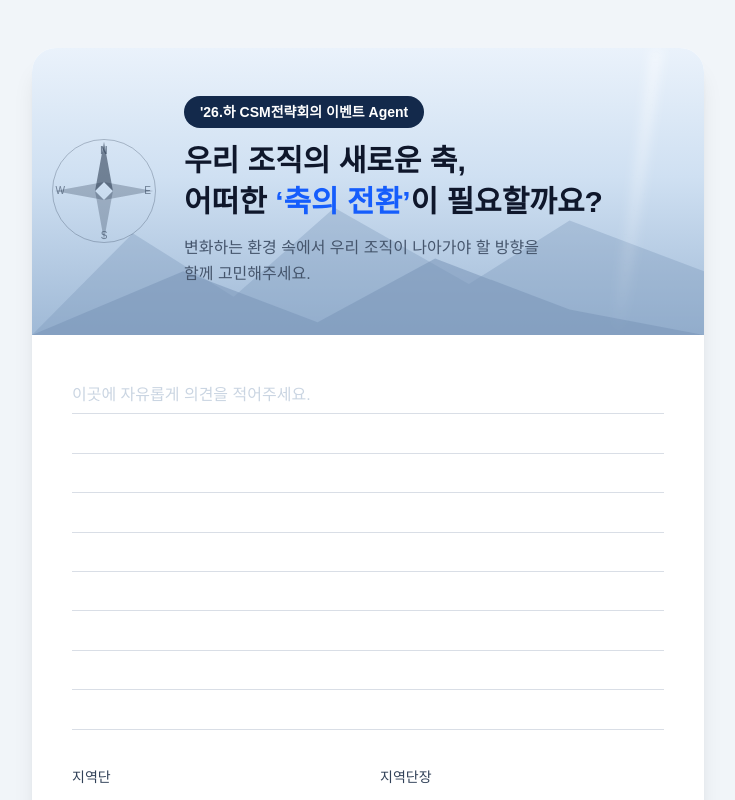
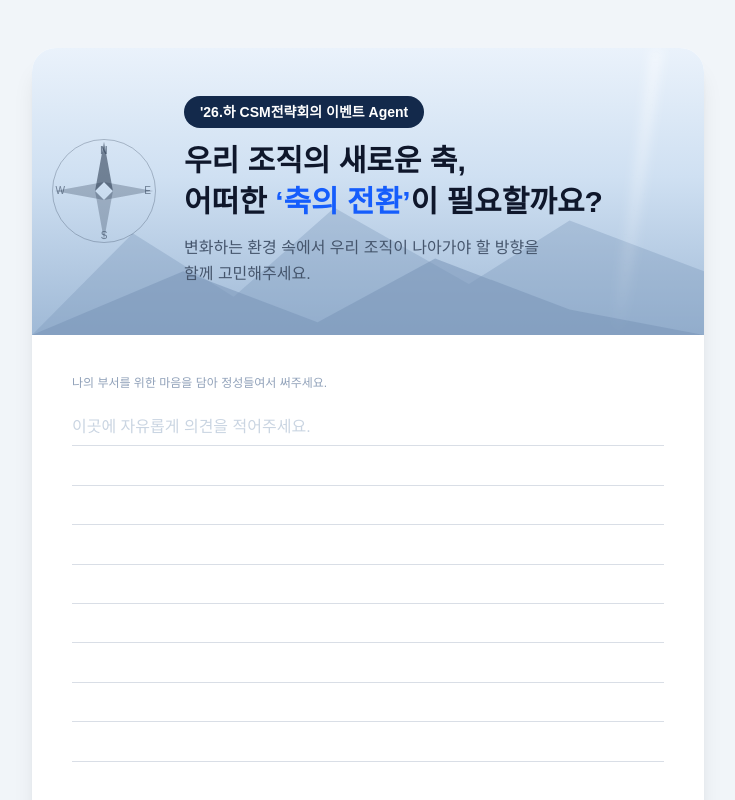
Before and after one commit to 0818soo-wq/picker, a Next.js app: page /entry/leader in a window 1280 px wide. Shown: the top 800 px of the page, without its empty margins (272-1007 px from the left). Built offline with nearby package versions, Linux system fonts and the light colour scheme.

Commit message:
접수(작성자) 화면에 작은 안내 문구 추가
"나의 부서를 위한 마음을 담아 정성들여서 써주세요."를 작성란 위에 작게 표시.

Co-Authored-By: Claude Sonnet 5 <noreply@anthropic.com>
Claude-Session: https://claude.ai/code/session_014Ge7BCotjHMy3YBdmjzxvQ

```diff
--- a/src/components/EntryForm.tsx
+++ b/src/components/EntryForm.tsx
@@ -77,6 +77,10 @@ export default function EntryForm({ groupType }: { groupType: GroupType }) {
         <EventBanner />
 
         <form onSubmit={handleSubmit} className="flex flex-col gap-8 px-6 py-8 sm:px-10 sm:py-10">
+          <p className="-mb-4 text-xs text-slate-400">
+            나의 부서를 위한 마음을 담아 정성들여서 써주세요.
+          </p>
+
           <textarea
             value={content}
             onChange={(e) => setContent(e.target.value.slice(0, MAX_CONTENT_LENGTH))}
```
